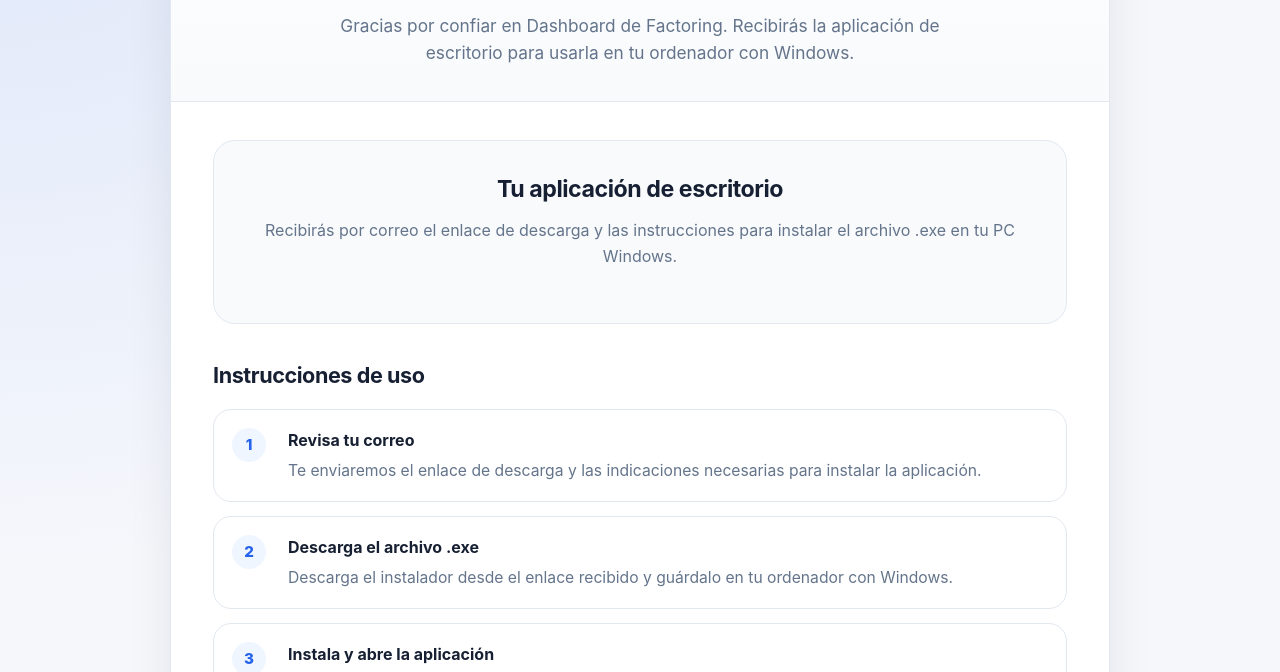
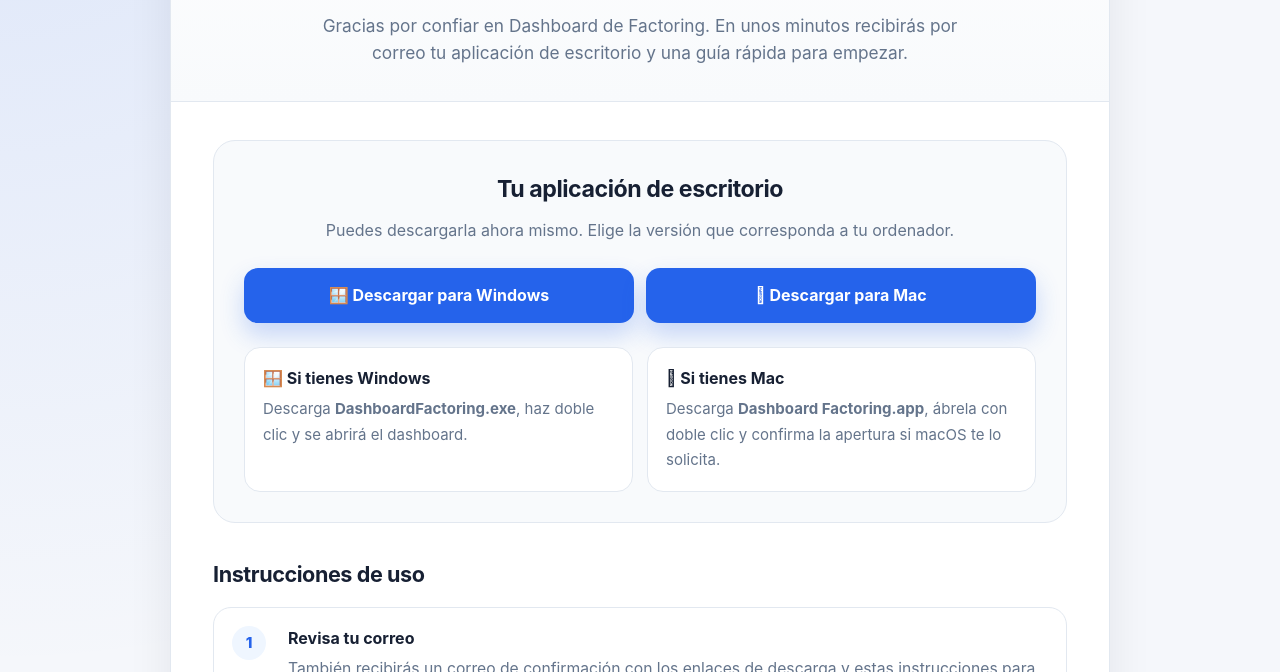
Before and after one commit to anblanch/dashboard-factoring-landing, a plain HTML site: page post-compra.html in a window 1280 px wide. Shown: the part 260-932 px from the top of the page. Drawn offline with Linux system fonts and the light colour scheme.

Commit message:
Add files via upload

```diff
--- a/post-compra.html
+++ b/post-compra.html
@@ -112,6 +112,36 @@
       margin-bottom: 24px;
     }
 
+    .download-options {
+      display: grid;
+      grid-template-columns: repeat(2, 1fr);
+      gap: 14px;
+      text-align: left;
+    }
+
+    .download-option {
+      padding: 18px;
+      border: 1px solid var(--border);
+      border-radius: 16px;
+      background: #ffffff;
+    }
+
+    .download-option strong {
+      display: block;
+      margin-bottom: 4px;
+      font-size: 1rem;
+    }
+
+    .download-option span {
+      color: var(--muted);
+      font-size: 0.94rem;
+    }
+
+    .file-name {
+      color: var(--text);
+      font-weight: 700;
+    }
+
     .btn {
       display: inline-flex;
       align-items: center;
@@ -130,6 +160,18 @@
     .btn:hover {
       background: var(--primary-dark);
       transform: translateY(-2px);
+    }
+
+    .download-actions {
+      display: flex;
+      justify-content: center;
+      gap: 12px;
+      margin: 22px 0 24px;
+      flex-wrap: wrap;
+    }
+
+    .download-actions .btn {
+      flex: 1 1 240px;
     }
 
     .section {
@@ -270,6 +312,10 @@
         grid-template-columns: 1fr;
       }
 
+      .download-options {
+        grid-template-columns: 1fr;
+      }
+
       .step {
         grid-template-columns: 36px 1fr;
         padding: 16px;
@@ -277,6 +323,10 @@
 
       .btn {
         width: 100%;
+      }
+
+      .download-actions {
+        gap: 10px;
       }
     }
   </style>
@@ -290,7 +340,7 @@
         <div class="success-icon">✓</div>
         <h1>Gracias por tu compra</h1>
         <p class="subtitle">
-          Gracias por confiar en Dashboard de Factoring. Recibirás la aplicación de escritorio para usarla en tu ordenador con Windows.
+          Gracias por confiar en Dashboard de Factoring. En unos minutos recibirás por correo tu aplicación de escritorio y una guía rápida para empezar.
         </p>
       </div>
 
@@ -299,8 +349,22 @@
         <div class="access-box">
           <h2>Tu aplicación de escritorio</h2>
           <p>
-            Recibirás por correo el enlace de descarga y las instrucciones para instalar el archivo .exe en tu PC Windows.
+            Puedes descargarla ahora mismo. Elige la versión que corresponda a tu ordenador.
           </p>
+          <div class="download-actions">
+            <a class="btn" href="https://drive.google.com/drive/folders/1AxjuNsXa7pS9QCYdSYCRr5a_I_ThwJNp?usp=sharing" target="_blank" rel="noopener noreferrer">🪟 Descargar para Windows</a>
+            <a class="btn" href="https://drive.google.com/drive/folders/1AxjuNsXa7pS9QCYdSYCRr5a_I_ThwJNp?usp=sharing" target="_blank" rel="noopener noreferrer"> Descargar para Mac</a>
+          </div>
+          <div class="download-options">
+            <div class="download-option">
+              <strong>🪟 Si tienes Windows</strong>
+              <span>Descarga <span class="file-name">DashboardFactoring.exe</span>, haz doble clic y se abrirá el dashboard.</span>
+            </div>
+            <div class="download-option">
+              <strong> Si tienes Mac</strong>
+              <span>Descarga <span class="file-name">Dashboard Factoring.app</span>, ábrela con doble clic y confirma la apertura si macOS te lo solicita.</span>
+            </div>
+          </div>
         </div>
 
         <section class="section">
@@ -309,36 +373,36 @@
           <div class="steps">
             <div class="step">
               <div>
-                <strong>Revisa tu correo</strong>
-                <span>
-                  Te enviaremos el enlace de descarga y las indicaciones necesarias para instalar la aplicación.
+              <strong>Revisa tu correo</strong>
+              <span>
+                  También recibirás un correo de confirmación con los enlaces de descarga y estas instrucciones para que puedas empezar sin complicaciones.
                 </span>
               </div>
             </div>
 
             <div class="step">
               <div>
-                <strong>Descarga el archivo .exe</strong>
-                <span>
-                  Descarga el instalador desde el enlace recibido y guárdalo en tu ordenador con Windows.
+              <strong>Descarga la versión para tu ordenador</strong>
+              <span>
+                  Haz clic en el botón de Windows o Mac de esta página. Si usas Windows, descarga el archivo <strong>.exe</strong>. Si usas Mac, descarga la aplicación <strong>.app</strong> incluida en el archivo descargado.
                 </span>
               </div>
             </div>
 
             <div class="step">
               <div>
-                <strong>Instala y abre la aplicación</strong>
-                <span>
-                  Ejecuta el archivo .exe y sigue el asistente de instalación. No necesitas crear una cuenta ni iniciar sesión.
+              <strong>Abre la aplicación</strong>
+              <span>
+                  Haz doble clic sobre el archivo descargado. El dashboard se abrirá directamente: no necesitas crear una cuenta ni iniciar sesión.
                 </span>
               </div>
             </div>
 
             <div class="step">
               <div>
-                <strong>Importa tus archivos de SegoFinance</strong>
-                <span>
-                  Desde el propio dashboard podrás cargar los Excel necesarios para analizar tu cartera y tu histórico de operaciones.
+              <strong>Importa tus Excel de SegoFinance</strong>
+              <span>
+                  En la pantalla de importación, selecciona los dos Excel requeridos: operaciones y el histórico. El dashboard procesará los datos y cargará tus métricas.
                 </span>
               </div>
             </div>
@@ -389,7 +453,7 @@
         <section class="support">
           <h2>Soporte</h2>
           <p>
-            También recibirás un correo de confirmación con la información de compra. Si necesitas ayuda con la descarga, la instalación o la importación inicial de tus Excel, puedes responder a ese correo o escribirme directamente.
+            Si necesitas ayuda con la descarga, la apertura de la aplicación o la importación de tus Excel, escribe a <a href="mailto:an.blanch.dev@gmail.com">an.blanch.dev@gmail.com</a>.
           </p>
         </section>
 
```
